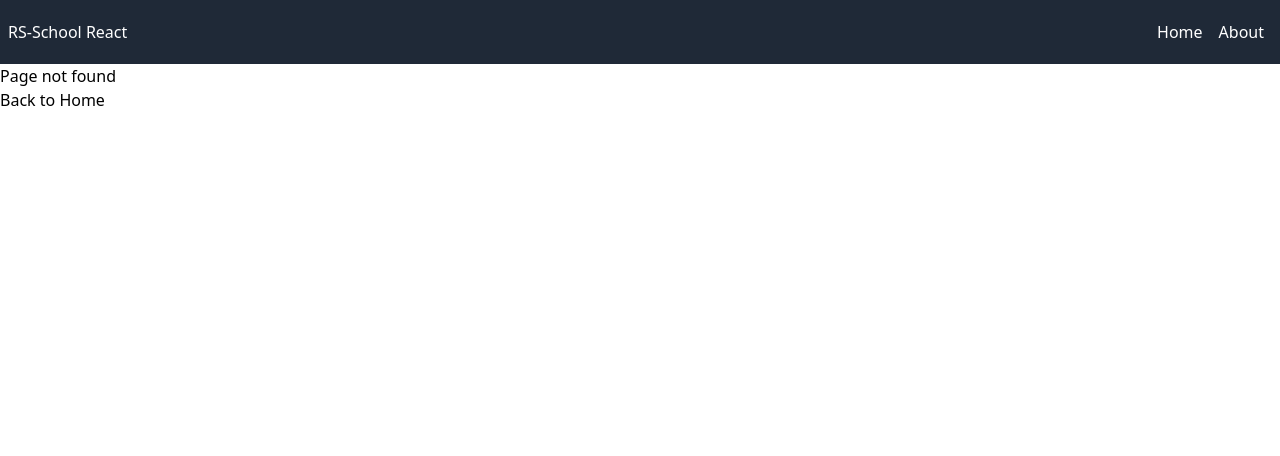
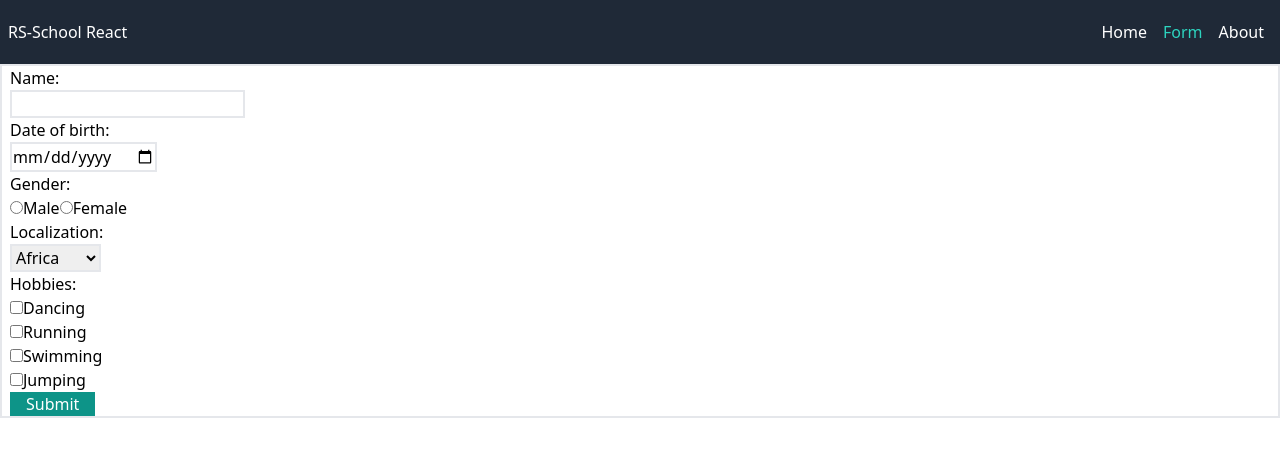
Before and after one commit to TomHugh/rs-school-react, a React (Vite) app: page /form in a window 1280 px wide. Before the commit this address had no page. Shown: the top 456 px of the page. Built offline with nearby package versions, Linux system fonts and the light colour scheme.

Commit message:
feat: add form page and add card on submit

```diff
--- a/src/App.tsx
+++ b/src/App.tsx
@@ -2,6 +2,7 @@ import { BrowserRouter, Route, Routes } from 'react-router-dom';
 import React from 'react';
 import Header from './components/Header';
 import Home from './pages/Home';
+import Form from './pages/Form';
 import About from './pages/About';
 import NotFound from './pages/NotFound';
 
@@ -12,6 +13,7 @@ function App() {
         <Header />
         <Routes>
           <Route path="/" element={<Home />} />
+          <Route path="/form" element={<Form />} />
           <Route path="/about" element={<About />} />
           <Route path="*" element={<NotFound />} />
         </Routes>
--- /dev/null
+++ b/src/components/FormCard.tsx
@@ -0,0 +1,27 @@
+import React from 'react';
+
+interface Props {
+  thumbnail: string;
+  name: string;
+  birthday: string;
+  gender: string;
+  localization: string;
+  hobbies: string;
+}
+
+function FormCard(props: Props) {
+  return (
+    <div className="bg-gray-100 border-solid border-2">
+      {/* <img className="object-cover h-48 w-96" src={props.thumbnail} alt={props.name} /> */}
+      <div className="px-4">
+        <h2 className="text-lg font-bold py-2">{props.name}</h2>
+        <p>{props.birthday}</p>
+        <p>Gender: {props.gender}</p>
+        <p>Localization: {props.localization}</p>
+        <p>Hobbies: {props.hobbies}</p>
+      </div>
+    </div>
+  );
+}
+
+export default FormCard;
--- a/src/components/Header.tsx
+++ b/src/components/Header.tsx
@@ -1,22 +1,20 @@
 /* eslint-disable @typescript-eslint/no-empty-interface */
 import React from 'react';
 import { Link } from 'react-router-dom';
-
-interface Props {}
 
 interface State {
   currentRoute: string;
 }
 
-class Header extends React.Component<Props, State> {
-  constructor(props) {
-    super(props);
+class Header extends React.Component<unknown, State> {
+  constructor() {
+    super(undefined);
     this.state = { currentRoute: location.pathname };
   }
 
   addLinkClasses = (route: string) => {
-    const isActive = this.state.currentRoute === route ? 'text-teal-400' : '';
-    return 'px-2 ' + isActive;
+    const isActive = this.state.currentRoute === route ? ' text-teal-400' : '';
+    return 'px-2' + isActive;
   };
 
   setCurrentRoute(route: string) {
@@ -41,6 +39,15 @@ class Header extends React.Component<Props, State> {
             Home
           </Link>
           <Link
+            to="/form"
+            onClick={() => {
+              this.setCurrentRoute('/form');
+            }}
+            className={this.addLinkClasses('/form')}
+          >
+            Form
+          </Link>
+          <Link
             to="/about"
             onClick={() => {
               this.setCurrentRoute('/about');
--- a/src/pages/About.tsx
+++ b/src/pages/About.tsx
@@ -1,5 +1,4 @@
 import React from 'react';
-import Header from '../components/Header';
 
 function About() {
   return (
--- /dev/null
+++ b/src/pages/Form.tsx
@@ -0,0 +1,164 @@
+import React, { Component } from 'react';
+import FormCard from '../components/FormCard';
+
+interface FormData {
+  name: string;
+  birthday: string;
+  gender: string;
+  localization: string;
+  hobbies: string[];
+  file: File | null;
+}
+
+interface FormState {
+  formData: FormData;
+  formErrors: Record<string, string>;
+  confirmationMessage: string;
+  cards: FormData[];
+}
+
+class Form extends Component<unknown, FormState> {
+  nameRef = React.createRef<HTMLInputElement>();
+  birthdayRef = React.createRef<HTMLInputElement>();
+  genderMRef = React.createRef<HTMLInputElement>();
+  genderFRef = React.createRef<HTMLInputElement>();
+  localizationRef = React.createRef<HTMLSelectElement>();
+  fileRef = React.createRef<HTMLInputElement>();
+
+  state: FormState = {
+    formData: {
+      name: '',
+      birthday: '',
+      gender: '',
+      localization: '',
+      hobbies: [],
+      file: null,
+    },
+    formErrors: {},
+    confirmationMessage: '',
+    cards: [],
+  };
+
+  hobbiesList: string[] = ['Dancing', 'Running', 'Swimming', 'Jumping'];
+  hobbiesRef: React.RefObject<HTMLInputElement>[] = this.hobbiesList.map(() =>
+    React.createRef<HTMLInputElement>()
+  );
+
+  handleSubmit = (event: React.FormEvent<HTMLFormElement>) => {
+    event.preventDefault();
+    const formData = {
+      name: this.nameRef.current?.value || '',
+      birthday: this.birthdayRef.current?.value || '',
+      gender: this.genderMRef.current?.checked
+        ? 'male'
+        : this.genderFRef.current?.checked
+        ? 'female'
+        : '',
+      localization: this.localizationRef.current?.value || '',
+      hobbies: [''],
+      file: this.fileRef.current?.files || '',
+    };
+    if (!this.validateFormData(formData)) return;
+
+    const cards = [...this.state.cards, formData];
+    this.setState({ cards });
+  };
+
+  validateFormData = (formData: FormData) => {
+    const errors: Record<string, string> = {};
+    if (!formData.name.trim()) {
+      errors.name = 'Name is required';
+    }
+
+    const nameRegex = /^[A-Z]/;
+    if (formData.name.trim() && !nameRegex.test(formData.name.trim())) {
+      errors.name = 'Name should start with an uppercase letter';
+    }
+    if (!formData.birthday) {
+      errors.birthday = 'Please select date';
+    }
+
+    if (!formData.gender) {
+      errors.gender = 'Please select gender';
+    }
+
+    if (!formData.localization) {
+      errors.localization = 'Please select localization';
+    }
+
+    if (!formData.hobbies) {
+      errors.hobbies = 'Please select hobbies';
+    }
+
+    this.setState({ formErrors: errors });
+
+    return Object.keys(errors).length === 0;
+  };
+
+  render() {
+    return (
+      <>
+        <div>
+          <form className="px-2 border-solid border-2" onSubmit={this.handleSubmit}>
+            <legend>Name:</legend>
+            <input className="border-solid border-2" type="text" ref={this.nameRef} />
+            <p className="text-red-400">{this.state.formErrors.name}</p>
+            <legend>Date of birth:</legend>
+            <input className="border-solid border-2" type="date" ref={this.birthdayRef} />
+            <p className="text-red-400">{this.state.formErrors.birthday}</p>
+            <div>
+              <legend>Gender:</legend>
+              <input type="radio" value="male" name="gender" ref={this.genderMRef} />
+              <label>Male</label>
+
+              <input type="radio" value="female" name="gender" ref={this.genderFRef} />
+              <label>Female</label>
+              <p className="text-red-400">{this.state.formErrors.gender}</p>
+            </div>
+            <legend>Localization:</legend>
+            <select className="border-solid border-2" ref={this.localizationRef}>
+              <option value="Africa">Africa</option>
+              <option value="America">America</option>
+              <option value="Asia">Asia</option>
+              <option value="Australia">Australia</option>
+              <option value="Europe">Europe</option>
+            </select>
+            <p className="text-red-400">{this.state.formErrors.localization}</p>
+            <legend>Hobbies:</legend>
+            {this.hobbiesList.map((hobby, index) => (
+              <>
+                <div>
+                  <input
+                    key={index}
+                    id={hobby}
+                    type="checkbox"
+                    name="hobbies"
+                    ref={this.hobbiesRef[index]}
+                  />
+                  <label htmlFor={hobby}>{hobby} </label>
+                </div>
+              </>
+            ))}
+            <button className="bg-teal-600 text-white px-4" type="submit">
+              Submit
+            </button>
+          </form>
+        </div>
+        <div className="p-2 grid gap-4 grid-cols-4">
+          {this.state.cards.map((card, index) => (
+            <FormCard
+              key={index}
+              thumbnail={''}
+              name={card.name}
+              birthday={card.birthday}
+              gender={card.gender}
+              localization={card.localization}
+              hobbies={card.hobbies.toString()}
+            />
+          ))}
+        </div>
+      </>
+    );
+  }
+}
+export default Form;
```
